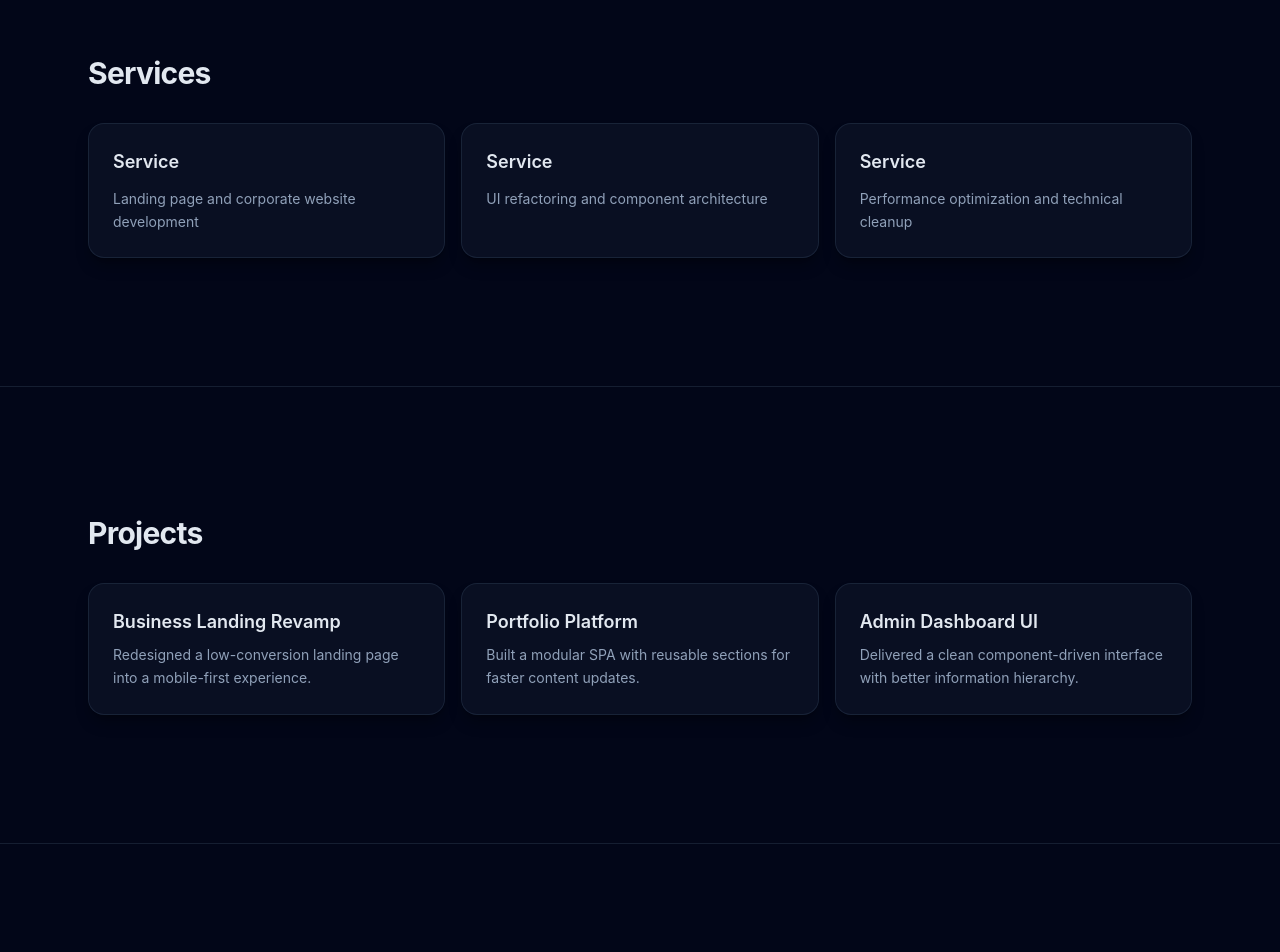
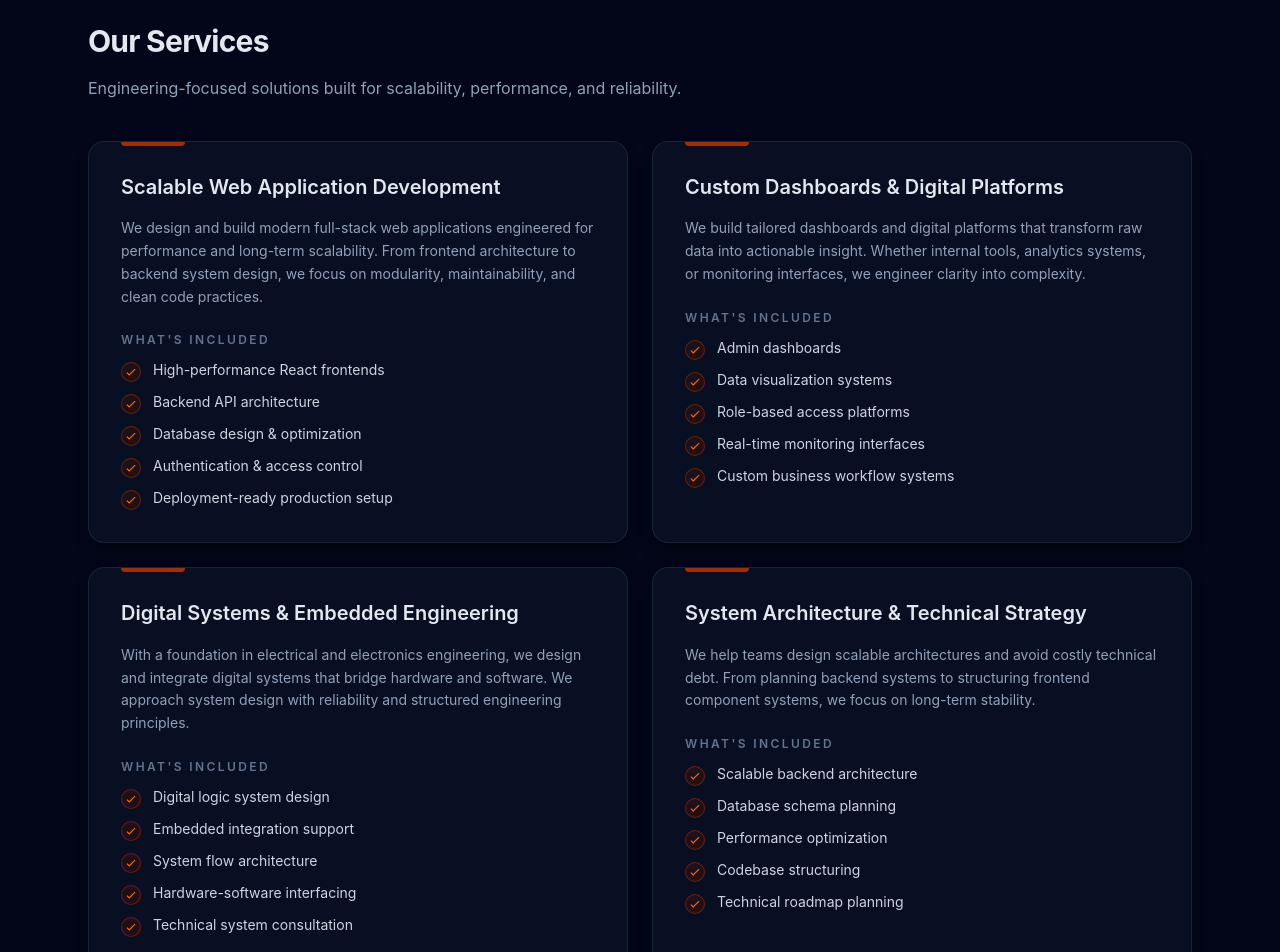
Before and after one commit to Zennertekh/zennertekh-website, a React (Vite) app: page / in a window 1280 px wide. Shown: the part 1480-2432 px from the top of the page. Built offline with nearby package versions, Linux system fonts and the light colour scheme.

Commit message:
;;;;servi;ces se;c;tion done  needs ;re;touching here and there

```diff
--- a/src/App.jsx
+++ b/src/App.jsx
@@ -52,7 +52,9 @@ function App() {
             <section
               key={key}
               id={id}
-              className="scroll-mt-24 border-b border-slate-800/70 py-32 last:border-b-0"
+              className={`scroll-mt-24 border-b border-slate-800/70 last:border-b-0 ${
+                id === "services" ? "py-24" : "py-32"
+              }`}
             >
               <Container
                 className={`transform-gpu transition-[opacity,transform,filter] duration-700 ease-out motion-reduce:transform-none motion-reduce:opacity-100 motion-reduce:transition-none ${
--- a/src/sections/Services.jsx
+++ b/src/sections/Services.jsx
@@ -1,25 +1,113 @@
 const services = [
-  "Landing page and corporate website development",
-  "UI refactoring and component architecture",
-  "Performance optimization and technical cleanup",
+  {
+    title: "Scalable Web Application Development",
+    description:
+      "We design and build modern full-stack web applications engineered for performance and long-term scalability. From frontend architecture to backend system design, we focus on modularity, maintainability, and clean code practices.",
+    includes: [
+      "High-performance React frontends",
+      "Backend API architecture",
+      "Database design & optimization",
+      "Authentication & access control",
+      "Deployment-ready production setup",
+    ],
+  },
+  {
+    title: "Custom Dashboards & Digital Platforms",
+    description:
+      "We build tailored dashboards and digital platforms that transform raw data into actionable insight. Whether internal tools, analytics systems, or monitoring interfaces, we engineer clarity into complexity.",
+    includes: [
+      "Admin dashboards",
+      "Data visualization systems",
+      "Role-based access platforms",
+      "Real-time monitoring interfaces",
+      "Custom business workflow systems",
+    ],
+  },
+  {
+    title: "Digital Systems & Embedded Engineering",
+    description:
+      "With a foundation in electrical and electronics engineering, we design and integrate digital systems that bridge hardware and software. We approach system design with reliability and structured engineering principles.",
+    includes: [
+      "Digital logic system design",
+      "Embedded integration support",
+      "System flow architecture",
+      "Hardware-software interfacing",
+      "Technical system consultation",
+    ],
+  },
+  {
+    title: "System Architecture & Technical Strategy",
+    description:
+      "We help teams design scalable architectures and avoid costly technical debt. From planning backend systems to structuring frontend component systems, we focus on long-term stability.",
+    includes: [
+      "Scalable backend architecture",
+      "Database schema planning",
+      "Performance optimization",
+      "Codebase structuring",
+      "Technical roadmap planning",
+    ],
+  },
 ]
 
 function Services() {
   return (
-    <div className="space-y-8">
-      <h2 className="text-3xl font-bold tracking-tight text-slate-200">Services</h2>
+    <div className="space-y-10">
+      <header className="space-y-4">
+        <h2 className="text-3xl font-bold tracking-tight text-slate-200">Our Services</h2>
+        <p className="max-w-3xl text-base leading-relaxed text-slate-400">
+          Engineering-focused solutions built for scalability, performance, and reliability.
+        </p>
+      </header>
 
-      <div className="grid gap-4 md:grid-cols-3">
+      <div className="grid gap-6 lg:grid-cols-2">
         {services.map(service => (
           <article
-            key={service}
-            className="rounded-2xl border border-slate-700/40 bg-slate-900/60 p-6 backdrop-blur-sm shadow-lg shadow-black/30 transition-all duration-300 hover:-translate-y-1 hover:bg-slate-900/80 hover:shadow-orange-600/10"
+            key={service.title}
+            className="relative overflow-hidden rounded-2xl border border-slate-700/40 bg-slate-900/60 p-8 backdrop-blur-xl shadow-lg shadow-black/35 transition-all duration-300 hover:-translate-y-1 hover:bg-slate-900/80 hover:shadow-orange-600/10"
           >
-            <h3 className="mb-3 text-lg font-semibold text-slate-200">Service</h3>
-            <p className="text-sm leading-relaxed text-slate-400">{service}</p>
+            <span className="absolute left-8 top-0 h-1 w-16 rounded-b-full bg-orange-700/80" />
+            <h3 className="pr-4 text-xl font-semibold leading-snug text-slate-200">{service.title}</h3>
+            <p className="mt-4 text-sm leading-relaxed text-slate-400">{service.description}</p>
+
+            <p className="mt-6 text-xs font-semibold uppercase tracking-[0.2em] text-slate-500">
+              What&apos;s Included
+            </p>
+            <ul className="mt-3 space-y-2.5 text-sm text-slate-300">
+              {service.includes.map(item => (
+                <li key={item} className="flex items-start gap-3">
+                  <span className="mt-0.5 inline-flex h-5 w-5 flex-none items-center justify-center rounded-full border border-orange-700/40 bg-orange-950/40 text-orange-500">
+                    <svg
+                      xmlns="http://www.w3.org/2000/svg"
+                      viewBox="0 0 24 24"
+                      fill="none"
+                      stroke="currentColor"
+                      strokeWidth="2"
+                      className="h-3.5 w-3.5"
+                      aria-hidden="true"
+                    >
+                      <path d="m5 13 4 4L19 7" />
+                    </svg>
+                  </span>
+                  <span>{item}</span>
+                </li>
+              ))}
+            </ul>
           </article>
         ))}
       </div>
+
+      <article className="rounded-2xl border border-slate-700/40 bg-slate-900/60 p-8 backdrop-blur-xl shadow-lg shadow-black/35 transition-all duration-300 hover:-translate-y-1 hover:bg-slate-900/80 hover:shadow-orange-600/10">
+        <p className="text-xs font-semibold uppercase tracking-[0.2em] text-slate-500">
+          Optional Capability
+        </p>
+        <h3 className="mt-2 text-xl font-semibold text-slate-200">
+          Electrical Infrastructure & Technical Services
+        </h3>
+        <p className="mt-4 text-sm leading-relaxed text-slate-400">
+          We provide hands-on electrical system services including installation, maintenance, and
+          system troubleshooting, bringing practical engineering discipline into every project.
+        </p>
+      </article>
     </div>
   )
 }
```
